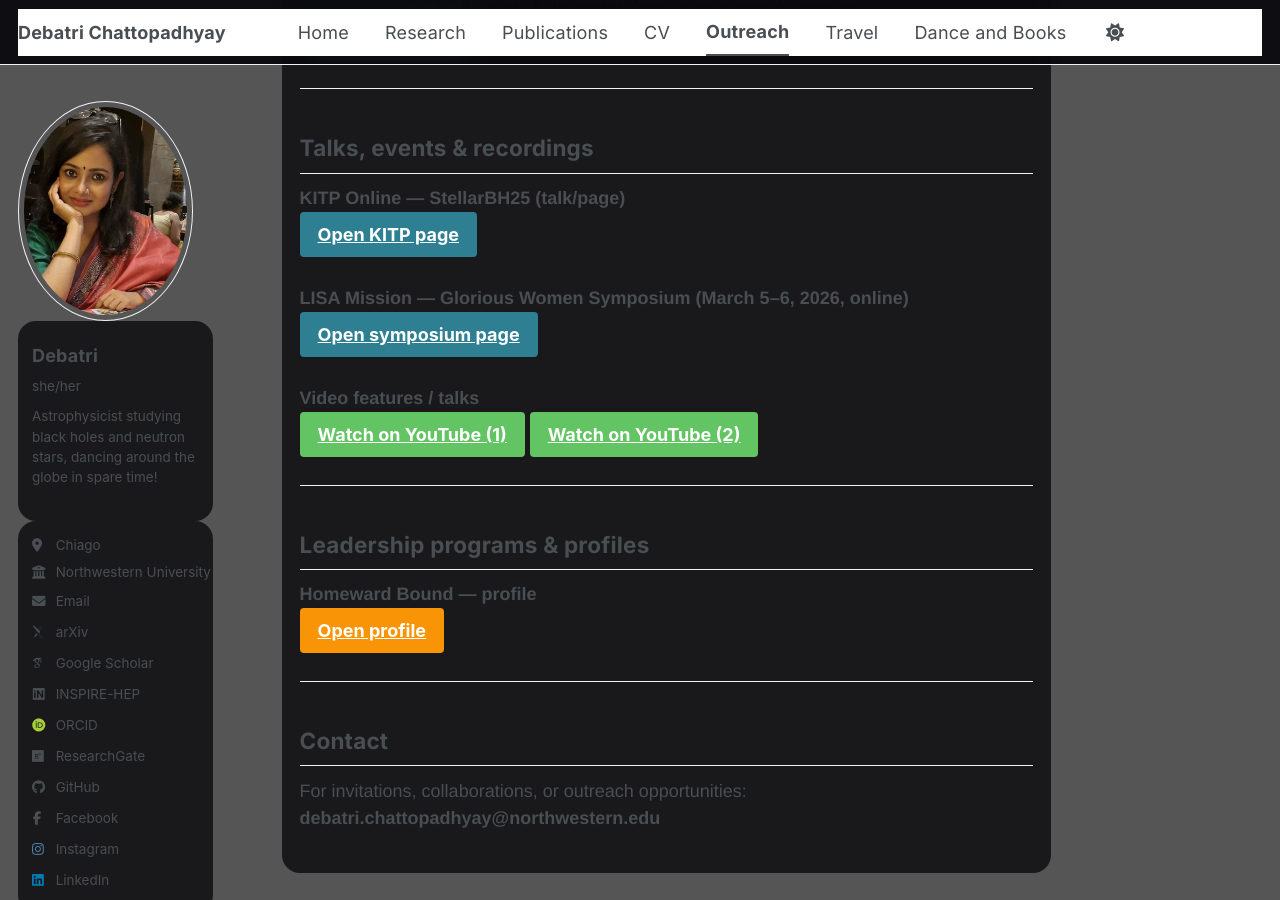
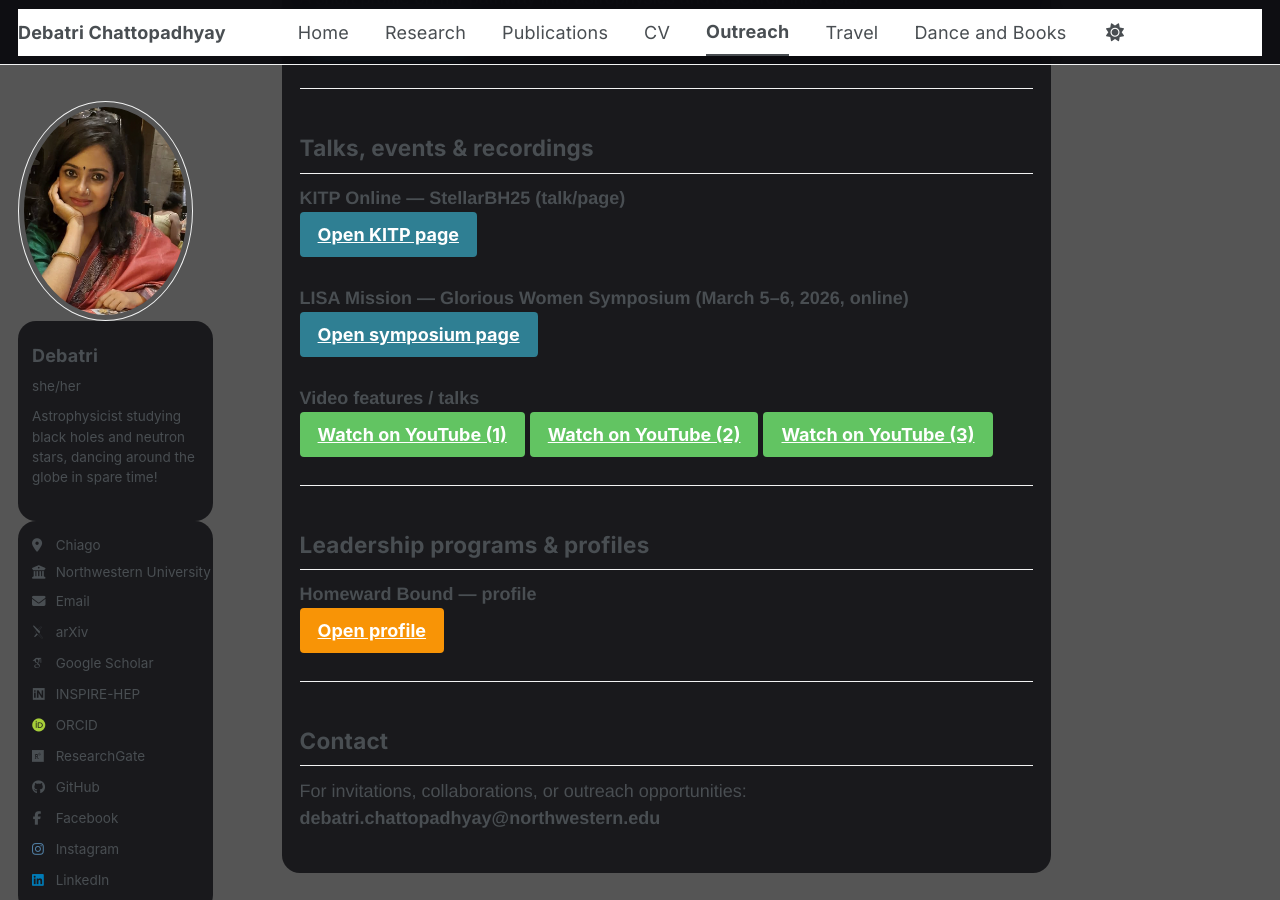
Before and after one commit to debatric/debatric.github.io, a Jekyll site: the page built from _pages/outreach.md, in a window 1280 px wide and 900 px high, scrolled down 2132 px. Built offline with Jekyll 4.4.1, drawn with Linux system fonts in a browser that asks for light colours; some web fonts are replaced; a script bundle is joined from its source files by our own code; library files that are not in the unit come from our copies.

Commit message:
Update outreach.md

```diff
--- a/_pages/outreach.md
+++ b/_pages/outreach.md
@@ -65,6 +65,8 @@ A short profile on my pathway into astrophysics and research interests.
 **Video features / talks**
 [Watch on YouTube (1)](https://www.youtube.com/watch?v=nIM98LZ61pk){: .btn .btn--success .btn--large }
 [Watch on YouTube (2)](https://www.youtube.com/watch?v=uE_jNi1Osbo){: .btn .btn--success .btn--large }
+[Watch on YouTube (3)](https://www.youtube.com/watch?v=XMnahM6iad4){: .btn .btn--success .btn--large }
+
 
 ---
 
```
